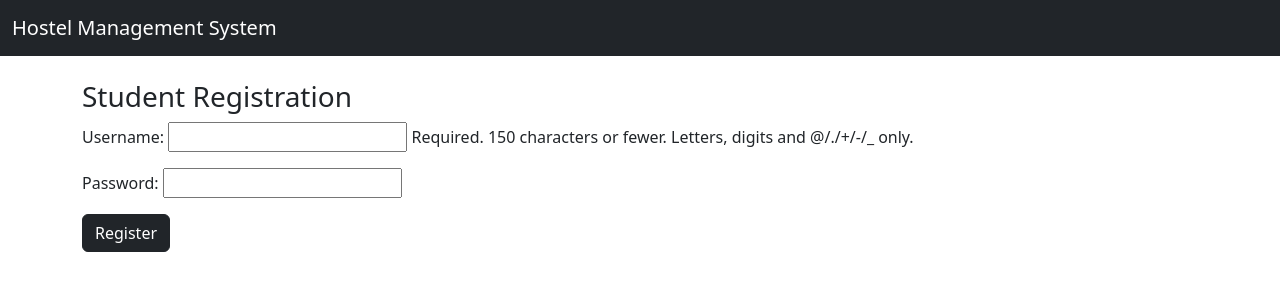
After one commit to Manavitaliya/HMS, a Django app: page /student/register/ in a window 1280 px wide. The commit adds this page. Shown: the top 300 px of the page. Run offline with Django 5.2, Linux system fonts and the light colour scheme; parts of the project's set-up code (start-up, migrations or seed data) failed here and were passed over.

Commit message:
intial process

```diff
--- a/HostelApp/forms.py
+++ b/HostelApp/forms.py
@@ -1,5 +1,5 @@
 from django import forms
-from .models import Hostel, User, Warden, Monitor
+from .models import *
 
 
 # ---------------- HOSTEL FORM ----------------
@@ -34,3 +34,21 @@ class MonitorForm(forms.ModelForm):
     class Meta:
         model = Monitor
         fields = ['user']
+
+
+# ---------------- STUDENT REGISTRATION FORM ----------------
+
+class StudentRegisterForm(forms.ModelForm):
+    password = forms.CharField(widget=forms.PasswordInput)
+
+    class Meta:
+        model = User
+        fields = ['username', 'password']
+
+
+# ---------------- APPLICATION FORM ----------------
+
+class StudentApplicationForm(forms.ModelForm):
+    class Meta:
+        model = StudentApplication
+        fields = ['preferred_hostel']
--- a/HostelApp/models.py
+++ b/HostelApp/models.py
@@ -49,3 +49,37 @@ class Monitor(models.Model):
 
     def __str__(self):
         return self.user.username
+
+# ---------------- STUDENT PROFILE ----------------
+
+class StudentProfile(models.Model):
+    user = models.OneToOneField(settings.AUTH_USER_MODEL, on_delete=models.CASCADE)
+    hostel = models.ForeignKey(Hostel, on_delete=models.SET_NULL, null=True, blank=True)
+    room = models.ForeignKey(Room, on_delete=models.SET_NULL, null=True, blank=True)
+    is_approved = models.BooleanField(default=False)
+
+    def __str__(self):
+        return self.user.username
+
+
+# ---------------- STUDENT APPLICATION ----------------
+
+class StudentApplication(models.Model):
+    student = models.OneToOneField(settings.AUTH_USER_MODEL, on_delete=models.CASCADE)
+    preferred_hostel = models.ForeignKey(Hostel, on_delete=models.CASCADE)
+    status = models.CharField(max_length=20, default='PENDING')
+
+    def __str__(self):
+        return f"{self.student.username} - {self.status}"
+
+
+# -------------------------ROOM MODEL--------------------------
+
+class Room(models.Model):
+    hostel = models.ForeignKey(Hostel, on_delete=models.CASCADE)
+    room_number = models.CharField(max_length=20)
+    capacity = models.IntegerField()
+    occupied = models.IntegerField(default=0)
+
+    def __str__(self):
+        return f"{self.hostel.name} - Room {self.room_number}"
--- a/HostelApp/templates/registration/login.html
+++ b/HostelApp/templates/registration/login.html
@@ -9,6 +9,12 @@
     <button type="submit">Login</button>
 </form>
 
+<hr>
+<p>New Student?</p>
+<a href="{% url 'student_register' %}" class="btn btn-outline-primary">
+    Register Here
+</a>
+
 {% if error %}
 <p style="color:red;">{{ error }}</p>
 {% endif %}
--- /dev/null
+++ b/HostelApp/templates/student/register.html
@@ -0,0 +1,12 @@
+{% extends 'base.html' %}
+{% block content %}
+
+<h3>Student Registration</h3>
+
+<form method="POST">
+    {% csrf_token %}
+    {{ form.as_p }}
+    <button class="btn btn-dark">Register</button>
+</form>
+
+{% endblock %}
--- a/HostelApp/templates/warden/dashboard.html
+++ b/HostelApp/templates/warden/dashboard.html
@@ -1,5 +1,5 @@
 {% extends 'base.html' %}
 {% block content %}
-<h2>Monitor Dashboard</h2>
+<h2>Warden Dashboard</h2>
 <p>Welcome {{ request.user.username }}</p>
 {% endblock %}
--- a/HostelApp/urls.py
+++ b/HostelApp/urls.py
@@ -22,4 +22,16 @@ urlpatterns = [
     path('admin/view-wardens/', views.view_wardens, name='view_wardens'),
     path('admin/delete-monitor/<int:id>/', views.delete_monitor, name='delete_monitor'),
     path('admin/delete-warden/<int:id>/', views.delete_warden, name='delete_warden'),
+
+    path('student/dashboard/', views.student_dashboard, name='student_dashboard'),
+    path('student/register/', views.student_register, name='student_register'),
+    path('student/view-hostels/', views.student_view_hostels, name='student_view_hostels'),
+    path('student/apply/', views.apply_hostel, name='apply_hostel'),
+
+    path('monitor/dashboard/', views.monitor_dashboard, name='monitor_dashboard'),
+    path('monitor/applications/', views.view_applications, name='view_applications'),
+    path('monitor/approve/<int:id>/', views.approve_application, name='approve_application'),
+    path('monitor/reject/<int:id>/', views.reject_application, name='reject_application'),
+
+
 ]
--- a/HostelApp/views.py
+++ b/HostelApp/views.py
@@ -3,8 +3,8 @@ from django.contrib.auth import authenticate, login, logout
 from django.contrib.auth.decorators import login_required
 from .models import User
 
-from .models import Hostel, Warden, Monitor
-from .forms import HostelForm, UserForm, WardenForm, MonitorForm
+from .models import *
+from .forms import *
 from django.contrib import messages
 
 
@@ -221,4 +221,124 @@ def delete_warden(request, id):
     return redirect('view_wardens')
 
 
-# -------------------------------------------------------
+# -----------------STUDENT DASHBOARD-----------------------------------
+
+
+@login_required
+def student_dashboard(request):
+    if request.user.role != 'STUDENT':
+        return redirect('login')
+
+    return render(request, 'student/dashboard.html')
+
+# ---------------- STUDENT REGISTER ----------------
+
+def student_register(request):
+    form = StudentRegisterForm(request.POST or None)
+
+    if form.is_valid():
+        user = form.save(commit=False)
+        user.role = 'STUDENT'
+        user.set_password(user.password)
+        user.save()
+
+        StudentProfile.objects.create(user=user)
+
+        messages.success(request, "Registration Successful. Please Login.")
+        return redirect('login')
+
+    return render(request, 'student/register.html', {'form': form})
+
+
+# ---------------- VIEW HOSTELS (STUDENT) ----------------
+
+@login_required
+def student_view_hostels(request):
+    if request.user.role != 'STUDENT':
+        return redirect('login')
+
+    hostels = Hostel.objects.all()
+    return render(request, 'student/view_hostels.html', {'hostels': hostels})
+
+
+# ---------------- APPLY FOR HOSTEL ----------------
+
+@login_required
+def apply_hostel(request):
+    if request.user.role != 'STUDENT':
+        return redirect('login')
+
+    if StudentApplication.objects.filter(student=request.user).exists():
+        messages.error(request, "You already applied.")
+        return redirect('student_dashboard')
+
+    form = StudentApplicationForm(request.POST or None)
+
+    if form.is_valid():
+        application = form.save(commit=False)
+        application.student = request.user
+        application.save()
+        messages.success(request, "Application Submitted Successfully")
+        return redirect('student_dashboard')
+
+    return render(request, 'student/apply_hostel.html', {'form': form})
+
+
+# ----------------------MONITOR DASHBOARD------------------------------------
+
+@login_required
+def monitor_dashboard(request):
+    if request.user.role != 'MONITOR':
+        return redirect('login')
+
+    return render(request, 'monitor/dashboard.html')
+
+
+# ---------------------VIEW APPLICATION (MONITIR)--------------------------
+
+@login_required
+def view_applications(request):
+    if request.user.role != 'MONITOR':
+        return redirect('login')
+
+    applications = StudentApplication.objects.filter(status='PENDING')
+    return render(request, 'monitor/view_applications.html', {'applications': applications})
+
+
+# ---------------------------APPROVE APPLICATION (MONITOR)---------------------------------
+
+
+@login_required
+def approve_application(request, id):
+    if request.user.role != 'MONITOR':
+        return redirect('login')
+
+    application = StudentApplication.objects.get(id=id)
+    application.status = 'APPROVED'
+    application.save()
+
+    profile = StudentProfile.objects.get(user=application.student)
+    profile.is_approved = True
+    profile.hostel = application.preferred_hostel
+    profile.save()
+
+    messages.success(request, "Application Approved Successfully")
+    return redirect('view_applications')
+
+
+# ----------------------REJECT APPLICATION (MONITOR)-------------------------------
+
+@login_required
+def reject_application(request, id):
+    if request.user.role != 'MONITOR':
+        return redirect('login')
+
+    application = StudentApplication.objects.get(id=id)
+    application.status = 'REJECTED'
+    application.save()
+
+    messages.error(request, "Application Rejected")
+    return redirect('view_applications')
+
+
+# ------------------------------------------------------------
```
Also changed, not shown: HostelApp/templates/monitor/dashboard.html (+7 -1 lines), HostelApp/templates/monitor/view_applications.html (added, +35 -0 lines), HostelApp/templates/student/apply_hostel.html (added, +12 -0 lines), HostelApp/templates/student/dashboard.html (+10 -1 lines), HostelApp/templates/student/view_hostels.html (added, +25 -0 lines), HostelApp/migrations/0003_studentapplication_studentprofile.py (added), db.sqlite3.
